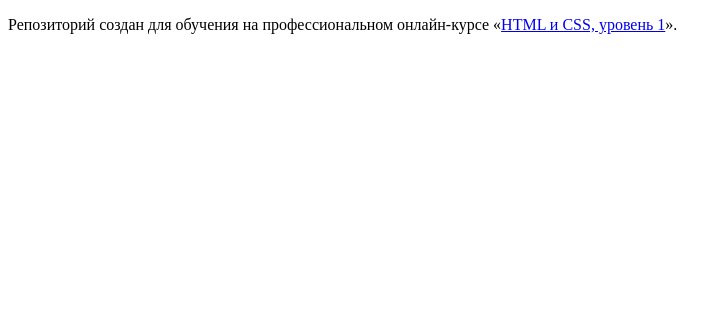
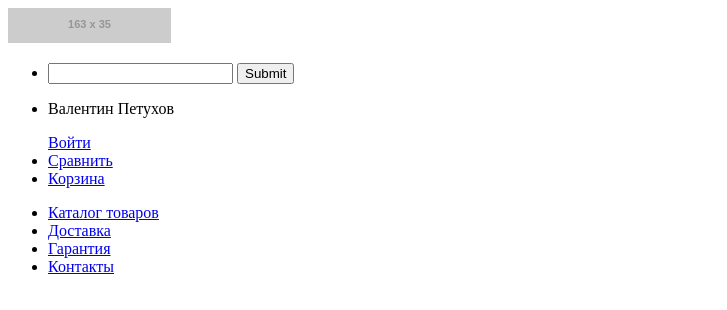
Before and after one commit to vitrusss/1001661-device-28, a plain HTML site: page index.html in a window 1280 px wide. Shown: the whole page, without its empty margins (0-727 px from the left). Drawn offline with Linux system fonts and the light colour scheme; placeholder pictures from the web are drawn by us.

Commit message:
Делает разметку блока header в index.html

```diff
--- a/index.html
+++ b/index.html
@@ -1,12 +1,54 @@
 <!DOCTYPE html>
 <html lang="ru">
-  <head>
-    <meta charset="utf-8">
-    <title>HTML Academy: Девайс</title>
-  </head>
-  <body>
+<head>
+  <meta charset="utf-8">
+  <title>HTML Academy: Device</title>
+</head>
 
-    <p>Репозиторий создан для обучения на профессиональном онлайн‑курсе «<a href="https://htmlacademy.ru/intensive/htmlcss">HTML и CSS, уровень 1</a>».</p>
+<body>
+  <header class="main-header">
+    <nav class="main-header__nav main-nav">
+      <a class="main-nav__logo-link">
+        <img class="main-nav__logo-img" src="https://via.placeholder.com/163x35" width="163" height="35" alt="Логотип компании Device">
+      </a>
 
-  </body>
+      <ul class="main-nav__user-list user-list">
+        <li class="user-list__item">
+          <form class="user-list__search" action="https://echo.htmlacademy.ru" method="get">
+            <p>
+              <input type="search">
+              <input class="visually-hidden" type="submit">
+            </p>
+          </form>
+        </li>
+        <li class="user-list__item">
+          <p class="user-list__user-name visually-hidden">Валентин Петухов</p>
+          <a class="user-list__sing-in" href="blank.html">Войти</a>
+        </li>
+        <li class="user-list__item">
+          <a class="user-list__compare" href="blank.html">Сравнить</a>
+        </li>
+        <li class="user-list__item">
+          <a class="user-list__basket" href="blank.html">Корзина</a>
+        </li>
+      </ul>
+
+
+      <ul class="main-nav__site-list site-list">
+        <li class="site-list__item">
+          <a class="site-list__catalog" href="catalog.html">Каталог товаров</a>
+        </li>
+        <li class="site-list__item">
+          <a class="site-list__delivery" href="blank.html">Доставка</a>
+        </li>
+        <li class="site-list__item">
+          <a class="site-list__garanty" href="blank.html">Гарантия</a>
+        </li>
+        <li class="site-list__item">
+          <a class="site-list__contats" href="blank.html">Контакты</a>
+        </li>
+      </ul>
+    </nav>
+  </header>
+</body>
 </html>
```
